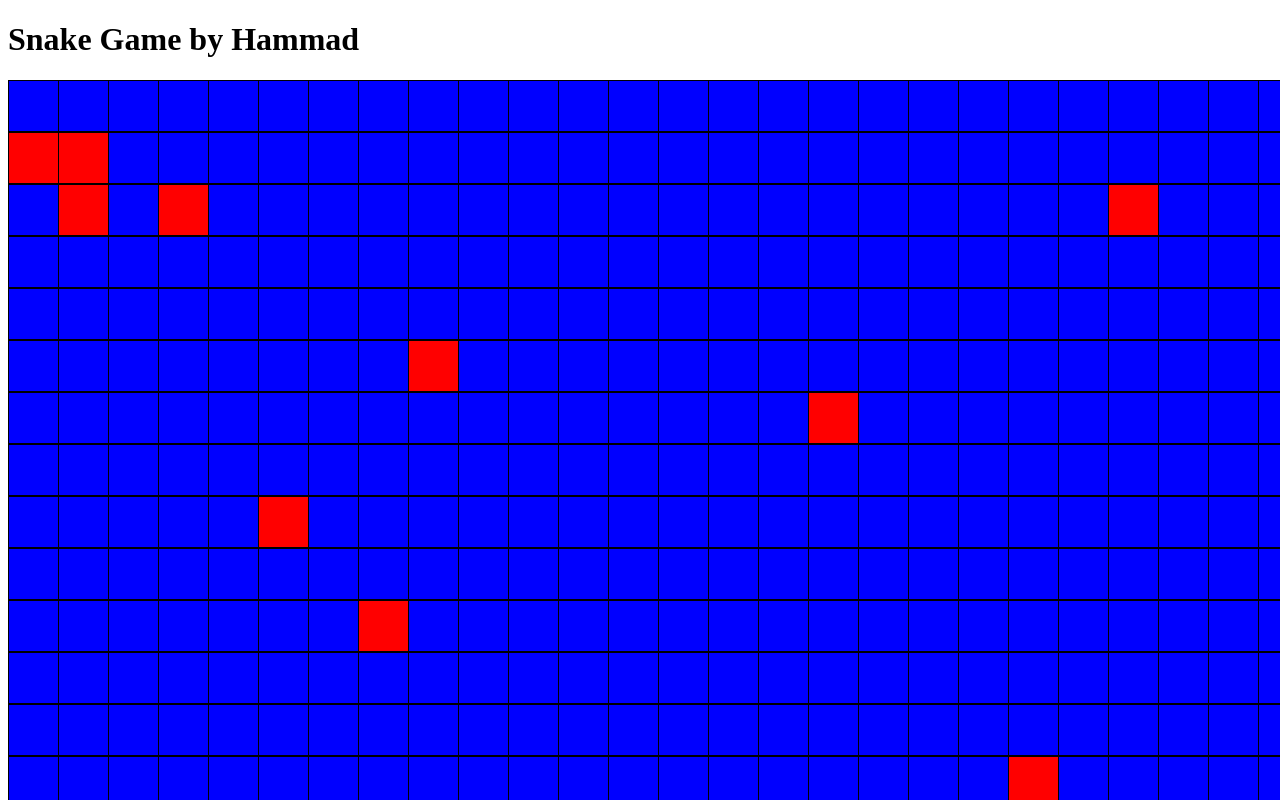
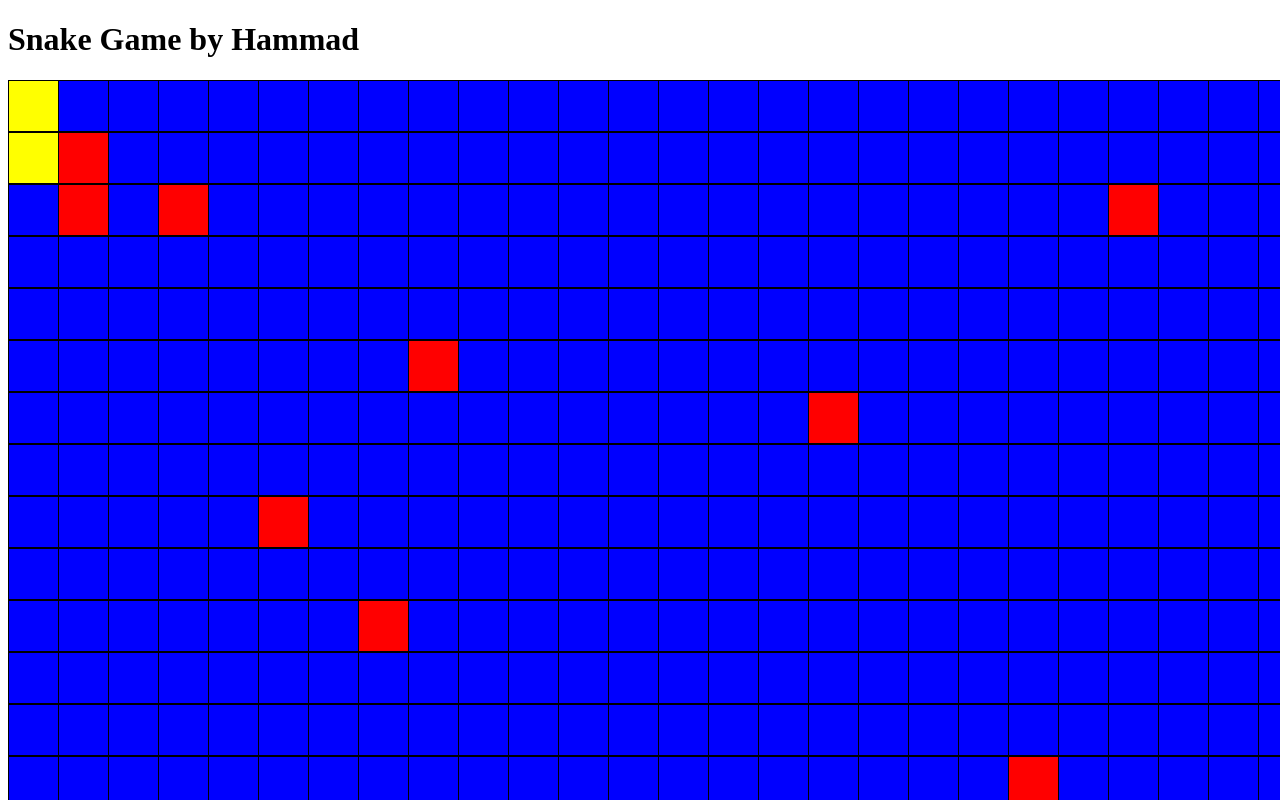
Before and after one commit to mhnaeem/snake-game, a React (Vite) app: page / in a window 1280 px wide. Shown: the top 800 px of the page. Built offline with nearby package versions, Linux system fonts and the light colour scheme.

Commit message:
Add the body of a snake to the grid

```diff
--- a/src/components/Cell.tsx
+++ b/src/components/Cell.tsx
@@ -6,12 +6,13 @@ export type CellProps = {
     pos: Position;
     active: boolean;
     size: number;
+    extraClass?: string;
 };
 
-export function Cell({ pos, active, size = 10 }: CellProps): JSX.Element {
+export function Cell({ pos, active, size = 10, extraClass }: CellProps): JSX.Element {
     return (
         <div
-            className={`sg-cell ${active ? "active" : ""}`}
+            className={`sg-cell ${active ? "active" : ""} ${extraClass}`}
             data-pos={pos.toString()}
             style={{
                 width: size,
--- a/src/components/Grid.tsx
+++ b/src/components/Grid.tsx
@@ -2,12 +2,14 @@ import React from "react";
 import {CellProps, Cell} from "./Cell";
 import "../styles/Grid.less";
 import {Position} from "../models/Position";
+import {Snake} from "../models/Snake";
 
 type GridProps = {
     rows: number;
     columns: number;
     cellSize: number;
-    active: Array<Position>;
+    foodPositions: Array<Position>;
+    snake: Snake;
 }
 
 type GridState = {
@@ -18,27 +20,33 @@ function isValidDimensions(columns: number, rows: number): boolean {
     return !(columns <= 0 || rows <= 0);
 }
 
-function generateGrid({rows, columns, cellSize, active}: GridProps): GridState {
+function generateGrid({rows, columns, cellSize, foodPositions, snake}: GridProps): GridState {
     const mainGrid: GridState = {};
-    const allActive: { [pos: string]: boolean } = active.reduce((a, v) => ({...a, [v.toString()]: v}), {});
+    const allActive: { [pos: string]: boolean } = foodPositions.reduce((a, v) => ({...a, [v.toString()]: v}), {});
+    const snakePositions: string[] = snake.getSnakeBody().map(p => p.toString());
 
     for (let h = 0; h < rows; h++) {
         for (let w = 0; w < columns; w++) {
             const pos = new Position(w, h);
-            mainGrid[pos.toString()] = ({ pos, active: !!allActive[pos.toString()], size: cellSize });
+            mainGrid[pos.toString()] = ({
+                pos,
+                active: !!allActive[pos.toString()] && !snakePositions.includes(pos.toString()),
+                size: cellSize,
+                extraClass: snakePositions.includes(pos.toString()) ? "snake-cell" : ""
+            });
         }
     }
 
     return mainGrid;
 }
 
-export function Grid({rows, columns, cellSize, active}: GridProps): JSX.Element {
+export function Grid({rows, columns, cellSize, foodPositions, snake}: GridProps): JSX.Element {
 
     if(!isValidDimensions(rows, columns)) {
         throw new Error(`The provided dimensions width: ${columns} and height: ${rows} are not valid`);
     }
 
-    const grid = generateGrid({columns, rows, cellSize, active});
+    const grid = generateGrid({columns, rows, cellSize, foodPositions, snake});
 
     return (
         <div
--- a/src/components/SnakeGame.tsx
+++ b/src/components/SnakeGame.tsx
@@ -1,17 +1,26 @@
 import React from "react";
 import {Grid} from "./Grid";
 import {getListOfRandomPositions} from "../utils";
+import {Position} from "../models/Position";
+import {Snake} from "../models/Snake";
 
 export function SnakeGame(): JSX.Element {
 
     const rows = 17;
     const columns = 35;
     const randomPositionsForFood = getListOfRandomPositions(rows, columns, 15);
+    const snakeBody = [new Position(0, 0), new Position(0, 1)];
 
     return (
         <div>
             <h1>Snake Game by Hammad</h1>
-            <Grid rows={rows} columns={columns} cellSize={50} active={randomPositionsForFood}/>
+            <Grid
+                rows={rows}
+                columns={columns}
+                cellSize={50}
+                foodPositions={randomPositionsForFood}
+                snake={new Snake(new Position(0, 0), snakeBody)}
+            />
         </div>
     )
 }
--- a/src/styles/Cell.less
+++ b/src/styles/Cell.less
@@ -5,4 +5,8 @@
   &.active {
     background-color: red;
   }
+
+  &.snake-cell {
+    background-color: yellow;
+  }
 }
```
